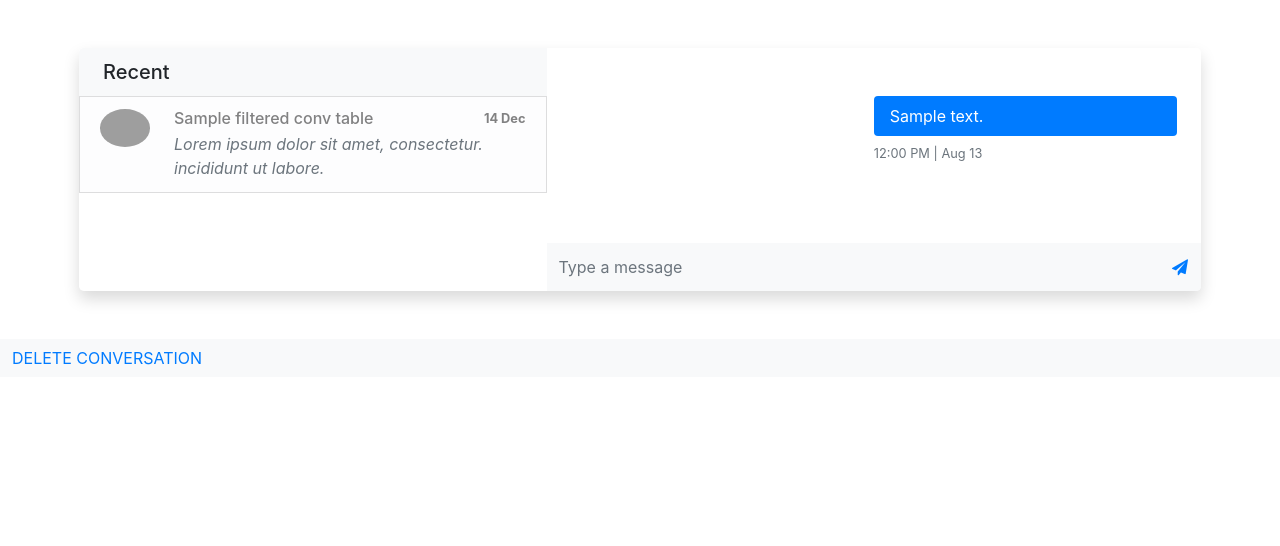
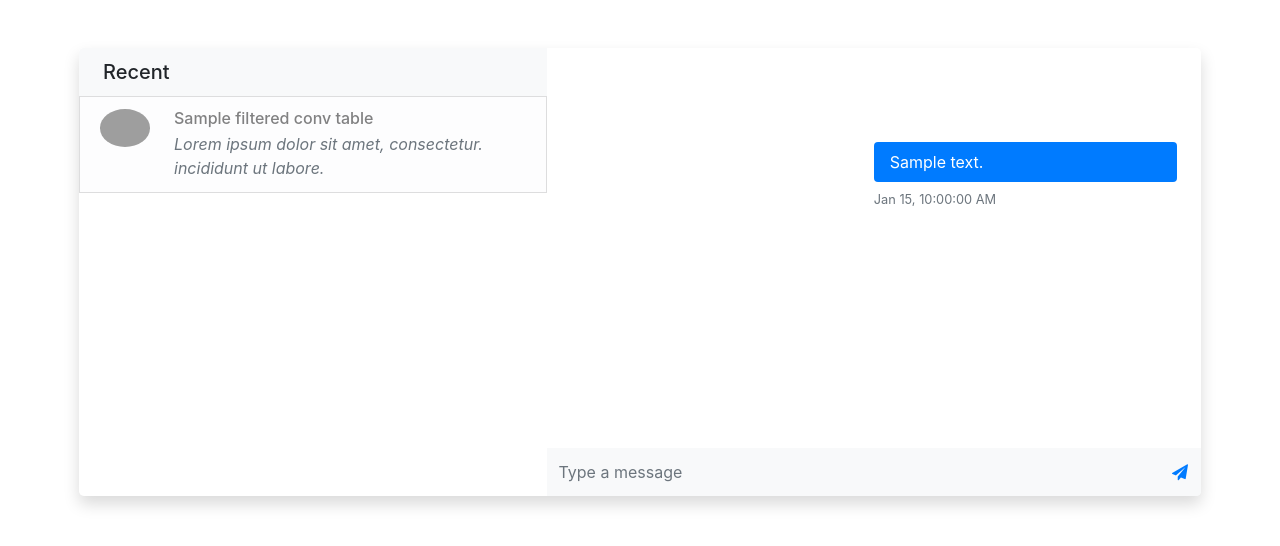
Before and after one commit to jtsimoes/EGS, a Node server app: template messages/app/views/conv.ejs in a window 1280 px wide. Shown: the top 546 px of the page. Run offline with Node 20, Linux system fonts and the light colour scheme; the template is opened without the code that fills it: most values are stand-ins (such as "Sample title", 1, 10 or a date in 2020); some libraries are stand-ins or nearby versions; grey boxes are pictures that could not be loaded.

Commit message:
pequenos updates

```diff
--- a/messages/app/index.js
+++ b/messages/app/index.js
@@ -30,8 +30,8 @@
   });
 
 // define userId (while no auth is implemented)
-const userNames = ['João Ferreira', 'José Silva', 'Amélia Rodrigues'];
-const numSysUsers = 3;
+const userNames = ['João Ferreira', 'José Silva', 'Amélia Rodrigues', 'Francisco Pereira', 'Rui Santos', 'Inês Teixeira'];
+const numSysUsers = 6;
 const user = 2;
 
 // GET - responds with the list of conversation of a specific user, defined above
@@ -54,6 +54,13 @@
 
     const otherUserId = Math.floor(1 + Math.random()*(numSysUsers));
 
+    console.log(otherUserId);
+
+    if(otherUserId == user){
+        connection.end()
+        res.redirect('/messages');
+    }
+    else{
         // check if conversation already exists
         var sql = 'SELECT * FROM ConvTable WHERE ( userId1 = ' + user + ' AND userId2 = ' + otherUserId + ' ) '
                                             + 'OR ( userId1 = ' + otherUserId + ' AND userId2 = ' + user + ' )';
@@ -61,6 +68,7 @@
 
         if(rows.length > 0){
             const conversationId = rows[0].id;
+            connection.end()
             res.redirect('/messages/' + conversationId);
         }
         // if it doesn't, then
@@ -95,6 +103,7 @@
                 res.redirect('/messages/' + conversationId);
             }
         }
+    }
 });
 
 // GET - responds with the list of messages of a specific conversation
@@ -124,14 +133,15 @@
             connection.end();
             res.redirect('/messages');
         }
-        // if so, check if the user doesnt have this conversation hidden
-        else if((rows[0].userId1 == user && rows[0].userHidden1 == true) ||
-                        (rows[0].userId2 == user && rows[0].userHidden2 == true)){
-            connection.end();
-            res.redirect('/messages');
-        }
         // if so, render the page
         else{
+            // if so, check if the user doesnt have this conversation hidden
+            if((rows[0].userId1 == user && rows[0].userHidden1 == true) ||
+            (rows[0].userId2 == user && rows[0].userHidden2 == true)){
+                await connection.query('UPDATE ConvTable SET userHidden1 = ?, userHidden2 = ? WHERE userId1 = ? AND userId2 = ?;',
+                    [false, false, rows[0].userId1, rows[0].userId2]);
+            }
+
             const filteredConvTable = await filterConvTable(connection);
             const filteredMsgTable = await filterMsgTable(connection, conversationId);
             connection.end();
--- a/messages/app/views/conv.ejs
+++ b/messages/app/views/conv.ejs
@@ -1,6 +1,6 @@
 <!DOCTYPE html>
 <head>
-  <title>Chatbox Example</title>
+  <title>Messages</title>
   <script src="https://js.pusher.com/7.2/pusher.min.js"></script>
   <link rel="stylesheet" href="https://cdnjs.cloudflare.com/ajax/libs/twitter-bootstrap/4.3.1/css/bootstrap.min.css">
   <script src="https://code.jquery.com/jquery-3.3.1.slim.min.js"></script>
@@ -29,7 +29,18 @@
                     <div class="media"><img src="https://bootstrapious.com/i/snippets/sn-chat/avatar.svg" alt="user" width="50" class="rounded-circle">
                       <div class="media-body ml-4">
                         <div class="d-flex align-items-center justify-content-between mb-1">
-                          <h6 class="mb-0"><%=filteredConvTable[key]["otherUserName"]%></h6><small class="small font-weight-bold">14 Dec</small>
+                          <h6 class="mb-0"><%=filteredConvTable[key]["otherUserName"]%></h6>
+                            <% if (conversationId != -1) { %>
+                              <div class="col-6 pr-0">
+                                <form method="DELETE" id="delete-conv" class="bg-light">
+                                  <div class="input-group">
+                                    <div class="input-group-append" style="padding-left: 120px">
+                                      <button id="button-addon2" type="submit" value="Delete" style="width: 25%;" class="btn btn-danger btn-block rounded-0 position-absolute top-0 right-0">X</button>
+                                    </div>
+                                  </div>
+                                </form>
+                              </div>
+                            <% } %>
                         </div>
                         <p class="font-italic mb-0 text-small">Lorem ipsum dolor sit amet, consectetur. incididunt ut labore.</p>
                       </div>
@@ -40,7 +51,7 @@
                     <div class="media"><img src="https://bootstrapious.com/i/snippets/sn-chat/avatar.svg" alt="user" width="50" class="rounded-circle">
                       <div class="media-body ml-4">
                         <div class="d-flex align-items-center justify-content-between mb-1">
-                          <h6 class="mb-0"><%=filteredConvTable[key]["otherUserName"]%></h6><small class="small font-weight-bold">14 Dec</small>
+                          <h6 class="mb-0"><%=filteredConvTable[key]["otherUserName"]%></h6>
                         </div>
                         <p class="font-italic text-muted mb-0 text-small">Lorem ipsum dolor sit amet, consectetur. incididunt ut labore.</p>
                       </div>
@@ -53,11 +64,11 @@
           </div>
         </div>
       </div>
+      <% if (conversationId != -1) { %>
       <!-- Chat Box-->
       <div class="col-7 px-0">
         <input type="hidden" id="userid" value=<%=currentUserId%>></input>
-        <div id="chatbox" class="px-4 py-5 chat-box bg-white" value=<%=conversationId%>>
-          <% if (conversationId != -1) { %>
+        <div id="chatbox" class="px-4 py-5 chat-box bg-white overflow-auto" style="margin-top: 46px; height: calc(400px - 46px);" value=<%=conversationId%>>
             <% Object.keys(filteredMsgTable).forEach(function(key) { %>
               <% if (filteredMsgTable[key]["senderId"] == currentUserId) { %>
                 <div class="media w-50 ml-auto mb-3">
@@ -65,7 +76,7 @@
                     <div class="bg-primary rounded py-2 px-3 mb-2">
                       <p class="text-small mb-0 text-white"><%= filteredMsgTable[key]["content"] %></p>
                     </div>
-                    <p class="small text-muted">12:00 PM | Aug 13</p>
+                    <p class="small text-muted"><%= filteredMsgTable[key]["timestamp"].toLocaleString([], { day: 'numeric', month: 'short', hour: 'numeric', minute: 'numeric', second: 'numeric' }) %></p>
                   </div>
                 </div>
               <% } else { %>
@@ -79,7 +90,6 @@
                 </div>
               <% } %>
             <% }); %>
-          <% } %>
         </div>
 
         <!-- Typing area -->
@@ -93,28 +103,18 @@
         </form>
 
       </div>
+      <% } %>
     </div>
   </div>
 
   <% if (conversationId == -1) { %>
-  <form method="POST" id="new-conv" class="bg-light">
-    <div class="input-group">
-      <div class="input-group-append">
-        <button id="button-addon2" type="submit" class="btn btn-link">NEW CONVERSATION</button>
+    <div class="col-7 px-0">
+      <div class="text-right mt-3">
+        <form method="POST" id="new-conv" class="bg-light d-inline-block">
+          <button id="button-addon2" type="submit" class="btn btn-primary rounded-pill">NEW CONVERSATION</button>
+        </form>
       </div>
     </div>
-  </form>
-  <% } %>
-
-
-  <% if (conversationId != -1) { %>
-    <form method="DELETE" id="delete-conv" class="bg-light">
-      <div class="input-group">
-        <div class="input-group-append">
-          <button id="button-addon2" type="submit" value="Delete" class="btn btn-link">DELETE CONVERSATION</button>
-        </div>
-      </div>
-    </form>
   <% } %>
 
   <script>
@@ -173,6 +173,7 @@
       const messageInput = document.getElementById('message-input');
       const message = messageInput.value;
 
+      if(message != ''){
         // Send a POST request to the server with the message data
         var convId = document.getElementById('chatbox').getAttribute("value");
         var path = '/messages/' + convId;
@@ -195,6 +196,7 @@
         .catch(error => {
           console.error('Error sending message', error);
         });
+      }
 
       // Clear the message input field
       messageInput.value = '';
@@ -250,10 +252,15 @@
       // append the paragraph element to the second inner div
       innerDiv2.appendChild(pElement);
 
+      const currentTime = new Date();
+
+      // format the timestamp
+      const timestamp = currentTime.toLocaleString([], { day: 'numeric', month: 'short', hour: 'numeric', minute: 'numeric', second: 'numeric' });
+
       // create the second paragraph element inside the media-body div
       const pElement2 = document.createElement('p');
       pElement2.classList.add('small', 'text-muted');
-      pElement2.textContent = '12:00 PM | Aug 13';
+      pElement2.textContent = timestamp
 
       // append the second inner div and the second paragraph element to the media-body div
       innerDiv1.appendChild(innerDiv2);
--- a/messages/deployment.yaml
+++ b/messages/deployment.yaml
@@ -19,7 +19,7 @@
           value: "1"
       containers:
       - name: messages
-        image: registry.deti:5000/egs-ressellr/messages:v1.2
+        image: registry.deti:5000/egs-ressellr/messages:v1.5
         ports:
         - containerPort: 3000
         resources:
```
Also changed, not shown: messages/README.md, 1 other file. Lines whose indentation alone changed are shown as unchanged.
